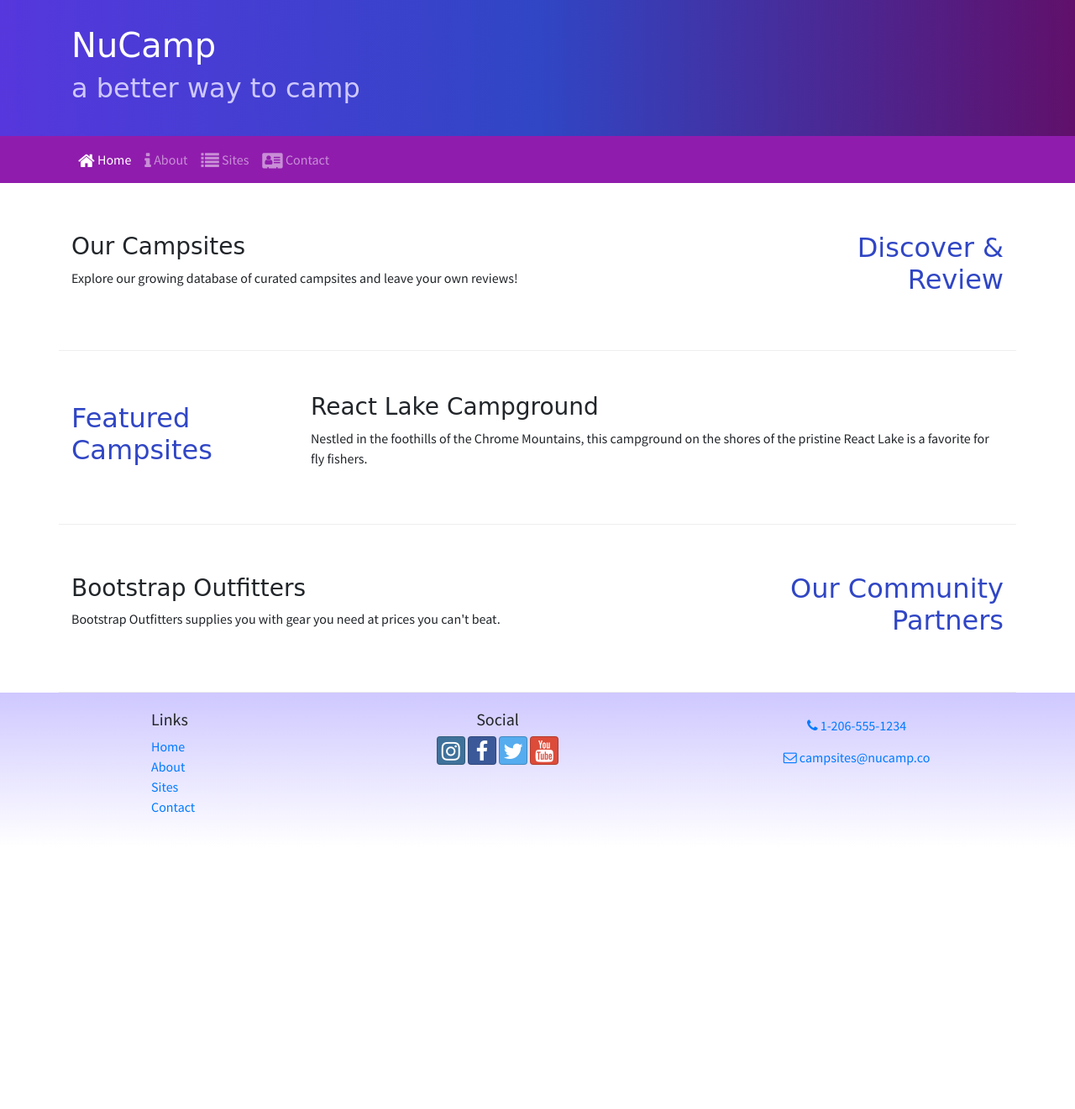
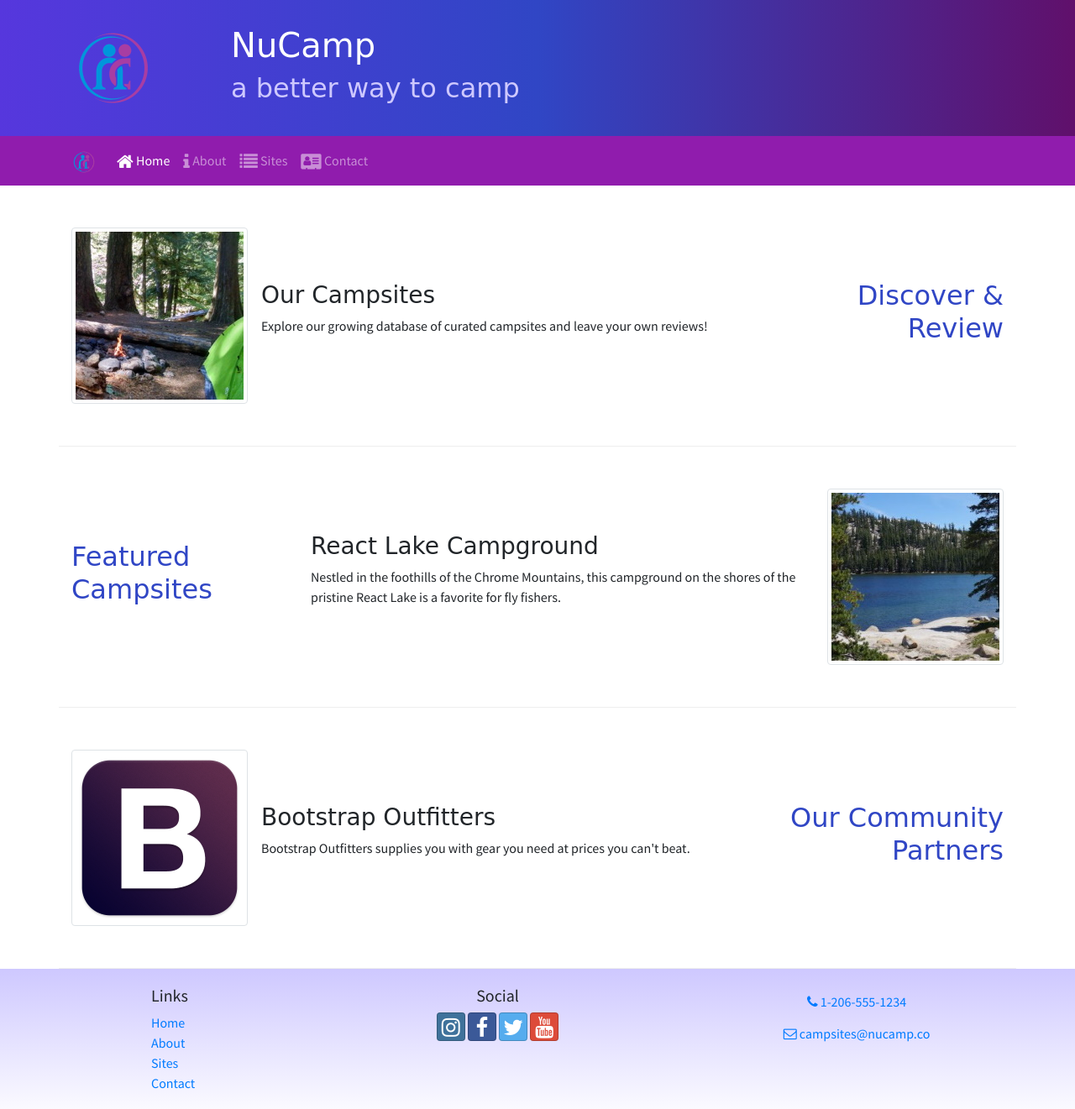
Before and after one commit to jaspertung/nucampsite, a website: page index.html in a window 1280 px wide. Shown: the whole page at 84% size. Before the commit the page ends 1009 px from the top, so only its background shows below. Drawn offline with nearby package versions, Linux system fonts and the light colour scheme; a web font is replaced by a local one.

Commit message:
Added images and media objects

```diff
--- a/index.html
+++ b/index.html
@@ -26,6 +26,9 @@
         <!--fluid gets rid of default bootstrap rounded corners-->
         <div class="container">
             <div class="row">
+                <div class="col-4 col-sm-3 col-md-2 align-self-center">
+                    <img src="img/logo.png" class="img-fluid" alt="nucamp logo">
+                </div>
                 <div class="col">
                     <h1>NuCamp</h1>
                     <h2>a better way to camp</h2>
@@ -33,9 +36,13 @@
             </div>
         </div>
     </header>
+
+    <!-- navbar -->
     <nav class="navbar navbar-expand-sm navbar-dark sticky-top">
         <div class="container">
-            <button class="navbar-toggler ml-auto" type="button" data-toggle="collapse" data-target="#nucampNavbar">
+            <!-- navbar logo -->
+            <a href="#" class="navbar-brand"><img src="img/logo.png" height="30" width="30" alt="nucamp logo"> </a>
+            <button class="navbar-toggler" type="button" data-toggle="collapse" data-target="#nucampNavbar">
                 <span class="navbar-toggler-icon"></span>
             </button>
             <div class="collapse navbar-collapse" id="nucampNavbar">
@@ -49,42 +56,63 @@
         </div>
     </nav>
 
+    <!-- Discover & Review -->
     <div class="container">
         <div class="row row-content align-items-center">
             <div class="col-sm-4 order-sm-last col-md-3">
-                <h2 class="text-sm-right">Discover & Review</h2>
+                <h2 class="text-sm-right">Discover &amp; Review</h2>
             </div>
             <div class="col">
+                <div class="media">
+                    <img class="d-flex mr-3 img-thumbnail" src="img/breadcrumb-trail-thumb.jpg" alt="Breadcrumb Trail thumbnail">
+                    <div class="media-body align-self-center">
                         <h3>Our Campsites</h3>
                         <p class="d-none d-sm-block">Explore our growing database of curated campsites and leave your own reviews!</p>
                     </div>
                 </div>
             </div>
+        </div>
+    </div>
 
+    <!-- Featured Campsites -->
     <div class="container">
         <div class="row row-content align-items-center">
             <div class="col-sm-4 col-md-3">
                 <h2>Featured Campsites</h2>
             </div>
             <div class="col">
+                <div class="media">
+                    <div class="media-body align-self-center">
                         <h3>React Lake Campground</h3>
                         <p class="d-none d-sm-block">Nestled in the foothills of the Chrome Mountains, this campground on the shores of the pristine React Lake is a favorite for fly fishers.</p>
+                    </div>
+                    <img class="d-flex ml-3 img-thumbnail"src="img/react-lake-thumb.jpg" alt="React Lake thumbnail">
+                </div>
+
             </div>
         </div>
     </div>
 
+    <!-- Our Community Partners -->
     <div class="container">
         <div class="row row-content align-items-center">
             <div class="col-sm-4 order-sm-last col-md-3">
                 <h2 class="text-sm-right">Our Community Partners</h2>
             </div>
             <div class="col">
+                <div class="media">
+                    <img class="d-flex mr-3 img-thumbnail" src="img/bootstrap-thumb.png" alt="Chrome River thumbnail">
+                    <div class="media-body align-self-center">
                         <h3>Bootstrap Outfitters</h3>
                         <p class="d-none d-sm-block">Bootstrap Outfitters supplies you with gear you need at prices you can't beat.</p>
                     </div>
                 </div>
+
+            </div>
+        </div>
     </div>
 
+    <!-- footer -->
     <footer class="site-footer">
         <div class="container">
             <div class="row">
```
Also changed, not shown: aboutus.html (+8 -1 lines), contactus.html (+8 -1 lines). Lines whose indentation alone changed are shown as unchanged.
